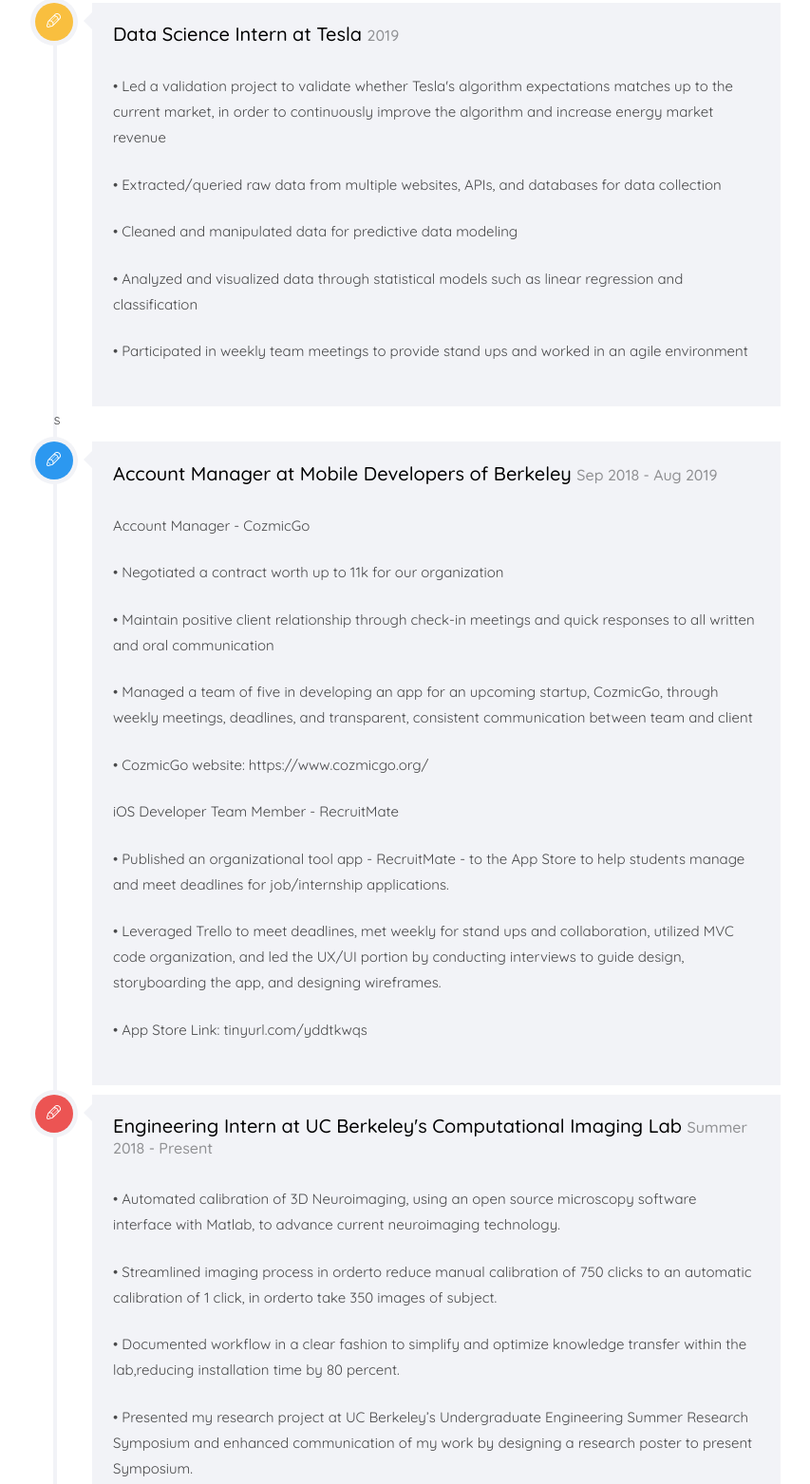
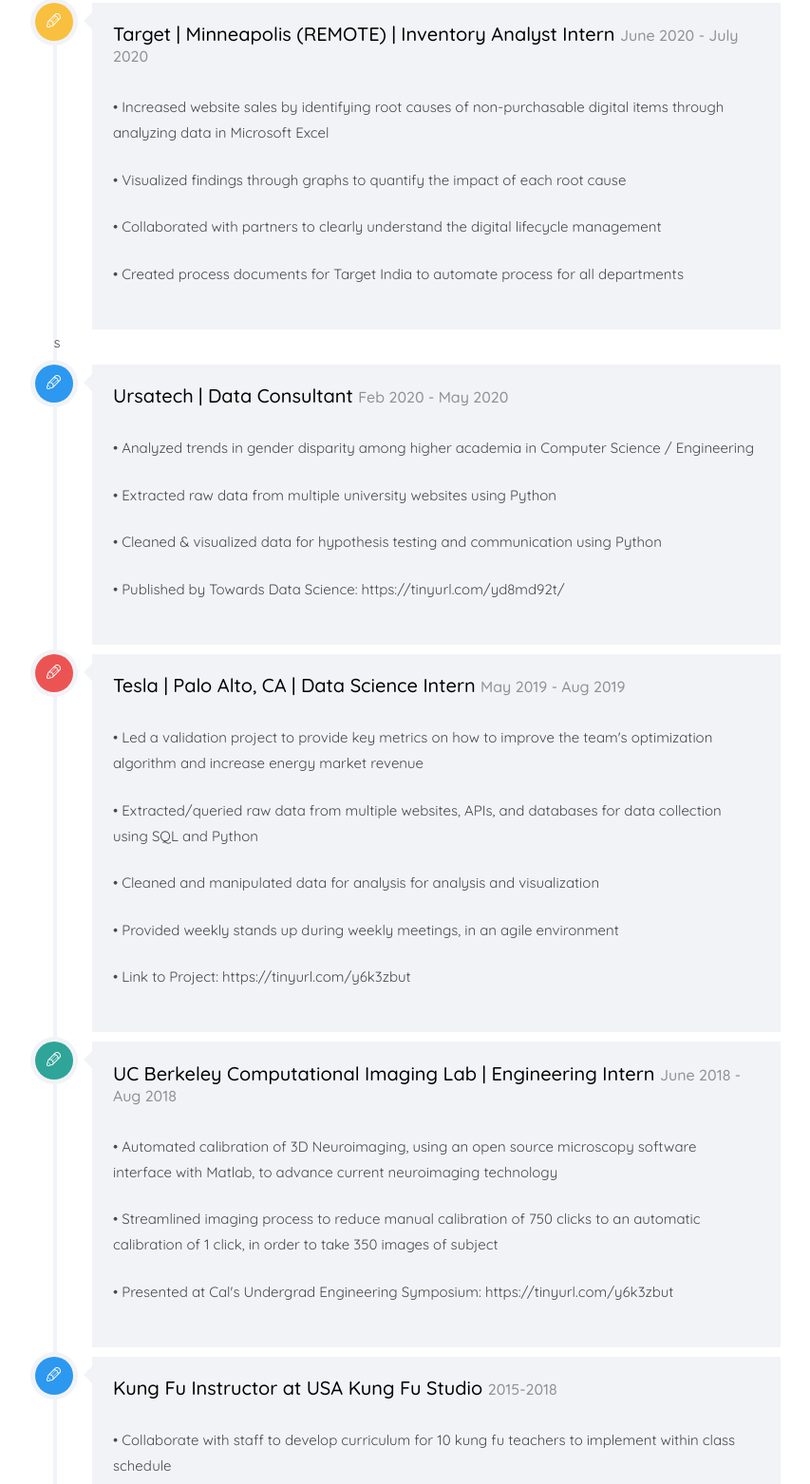
Before and after one commit to kianag/kianag.github.io, a plain HTML site: page index.html in a window 1280 px wide. Shown: the part 2005-3568 px from the top of the page at 95% size, without its empty margins (366-1219 px from the left). Drawn offline with nearby package versions, Linux system fonts and the light colour scheme; files whose address does not match are found by name; a web font is replaced by a local one.

Commit message:
Update index.html
Update work experiences section

```diff
--- a/index.html
+++ b/index.html
@@ -555,12 +555,12 @@ Copyright &copy;<script>document.write(new Date().getFullYear());</script> All r
 					                  <i class="icon-pen2"></i>
 					               </div>
 					               <div class="timeline-label">
-					               	<h2><a href="#">Data Science Intern at Tesla</a> <span>2019</span></h2>
-					                  	<p>• Led a validation project to validate whether Tesla's algorithm expectations matches up to the current market, in order to continuously improve the algorithm and increase energy market revenue  </p>
-									 	<p>• Extracted/queried raw data from multiple websites, APIs, and databases for data collection</p>
-										<p>• Cleaned and manipulated data for predictive data modeling</p>
-										<p>• Analyzed and visualized data through statistical models such as linear regression and classification</p>
-										<p>• Participated in weekly team meetings to provide stand ups and worked in an agile environment</p>
+					               	<h2><a href="#">Target | Minneapolis (REMOTE) | Inventory Analyst Intern</a> <span>June 2020 - July 2020</span></h2>
+					                  	<p>• Increased website sales by identifying root causes of non-purchasable digital items through analyzing data in Microsoft Excel </p>
+									 	<p>• Visualized findings through graphs to quantify the impact of each root cause</p>
+										<p>• Collaborated with partners to clearly understand the digital lifecycle management</p>
+										<p>• Created process documents for Target India to automate process for all departments</p>
+
 					               </div>
 					            </div>s
 					         </article>
@@ -576,18 +576,11 @@ Copyright &copy;<script>document.write(new Date().getFullYear());</script> All r
 					               </div>
 
 					               <div class="timeline-label">
-					                  <h2><a href="#">Account Manager at Mobile Developers of Berkeley</a> <span> Sep 2018 - Aug 2019</span></h2>
-					                  <p>Account Manager - CozmicGo  </p>
-					                  <p>• Negotiated a contract worth up to 11k for our organization </p>
-					                  <p>• Maintain positive client relationship through check-in meetings and quick responses to all written and oral communication   </p>
-									  <p>• Managed a team of five in developing an app for an upcoming startup, CozmicGo, through weekly meetings, deadlines, and transparent, consistent communication between team and client</p>
-									  <p>• CozmicGo website: https://www.cozmicgo.org/</p>
-
-
-									  	<p>iOS Developer Team Member - RecruitMate </p>
-  										<p> • Published an organizational tool app - RecruitMate - to the App Store to help students manage and meet deadlines for job/internship applications. </p>
-										<p> • Leveraged Trello to meet deadlines, met weekly for stand ups and collaboration, utilized MVC code organization, and led the UX/UI portion by conducting interviews to guide design, storyboarding the app, and designing wireframes. </p>
-										<p> • App Store Link: tinyurl.com/yddtkwqs </p>
+					                  <h2><a href="#">Ursatech | Data Consultant</a> <span>Feb 2020 - May 2020</span></h2>
+					                  <p>• Analyzed trends in gender disparity among higher academia in Computer Science / Engineering </p>
+					                  <p>• Extracted raw data from multiple university websites using Python   </p>
+									  <p>• Cleaned & visualized data for hypothesis testing and communication using Python</p>
+									  <p>• Published by Towards Data Science: https://tinyurl.com/yd8md92t/</p>
 					               </div>
 					            </div>
 					         </article>
@@ -599,13 +592,11 @@ Copyright &copy;<script>document.write(new Date().getFullYear());</script> All r
 					                  <i class="icon-pen2"></i>
 					               </div>
 					               <div class="timeline-label">
-					               	<h2><a href="#">Engineering Intern at UC Berkeley's Computational Imaging Lab</a> <span>Summer 2018 - Present</span></h2>
-					                  <p>• Automated calibration of 3D Neuroimaging, using an open source microscopy
-										software interface with Matlab, to advance current neuroimaging technology. </p>
-										<p>• Streamlined imaging process in orderto reduce manual calibration of 750 clicks to an automatic calibration of 1 click, in orderto take 350 images of subject. </p>
-										<p>• Documented workflow in a clear fashion to simplify and optimize knowledge transfer within the lab,reducing installation time by 80 percent. </p>
-										<p>• Presented my research project at UC Berkeley’s Undergraduate Engineering Summer Research Symposium and enhanced communication of my work by designing a research poster to present
-										Symposium.</p>
+					               	<h2><a href="#">Tesla | Palo Alto, CA | Data Science Intern</a> <span>May 2019 - Aug 2019</span></h2>
+					                  <p>• Led a validation project to provide key metrics on how to improve the team's optimization algorithm and increase energy market revenue </p>
+										<p>• Extracted/queried raw data from multiple websites, APIs, and databases for data collection using SQL and Python </p>
+										<p>• Cleaned and manipulated data for analysis for analysis and visualization </p>
+										<p>• Provided weekly stands up during weekly meetings, in an agile environment</p>
 										<p>• Link to Project: https://tinyurl.com/y6k3zbut</p>
 
 					               </div>
@@ -636,15 +627,11 @@ Copyright &copy;<script>document.write(new Date().getFullYear());</script> All r
 					                  <i class="icon-pen2"></i>
 					               </div>
 					               <div class="timeline-label">
-					               	<h2><a href="#">Web Designer / Developer of Scientists, Architects, and Engineers</a> <span>2017-2018</span></h2>
-										<p>• Implemented a bootstrap website to support the underrepresented Filipino population at UC Berkeley </p>
-										<p>• Conducted user research by creating interview questions and organizing
-										one-on-one interviews. </p>
-										<p>• Analyzed user research data to guide design to create wireframes and a
-										prototype. </p>
-										<p>• Modified template's code so website informed potential members how to join, current members about upcoming events, and alumni how to contribute </p>
-										<p>• Developed and led a web design workshop for my interns who have no web design experience.</p>
-										<p>• Link to Project: https://tinyurl.com/yxguwma7</p>
+					               	<h2><a href="#">UC Berkeley Computational Imaging Lab | Engineering Intern</a> <span>June 2018 - Aug 2018</span></h2>
+										<p>• Automated calibration of 3D Neuroimaging, using an open source microscopy software interface with Matlab, to advance current neuroimaging technology</p>
+										<p>• Streamlined imaging process to reduce manual calibration of 750 clicks to an automatic calibration of 1 click, in order to take 350 images of subject </p>
+										<p>• Presented at Cal's Undergrad Engineering Symposium: https://tinyurl.com/y6k3zbut </p>
+
 					               </div>
 					            </div>
 					         </article>
```
